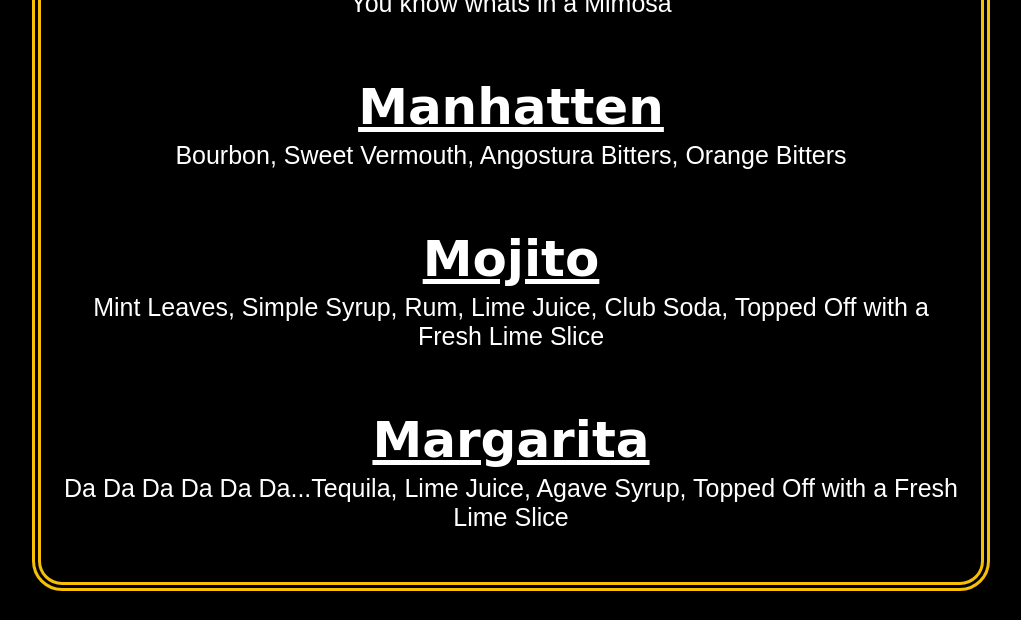
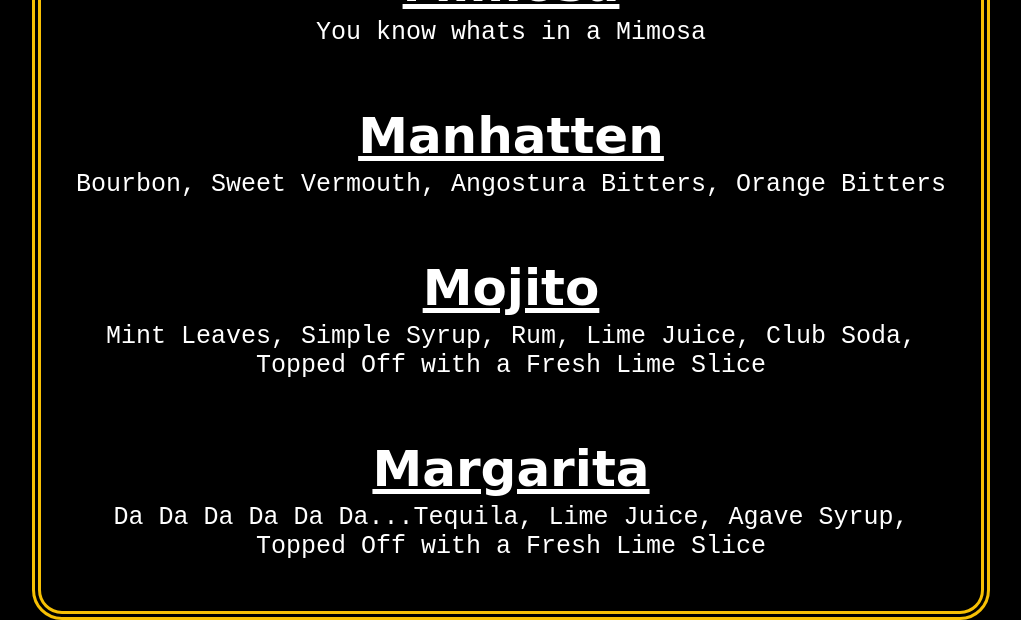
Before and after one commit to dannyraphael/dannyraphael.github.io, a plain HTML site: page index.html in a window 1280 px wide. Shown: the part 825-1445 px from the top of the page, without its empty margins (129-1150 px from the left). Before the commit the page ends 1416 px from the top, so only its background shows below. Drawn offline with Linux system fonts and the light colour scheme.

Commit message:
Add files via upload

```diff
--- a/css/style.css
+++ b/css/style.css
@@ -42,7 +42,7 @@ h2 {
 }
 
 p {
-  font-family: sans-serif;
+  font-family: monospace;
   font-size: 25px;
   margin: auto;
   text-align: center;
```
